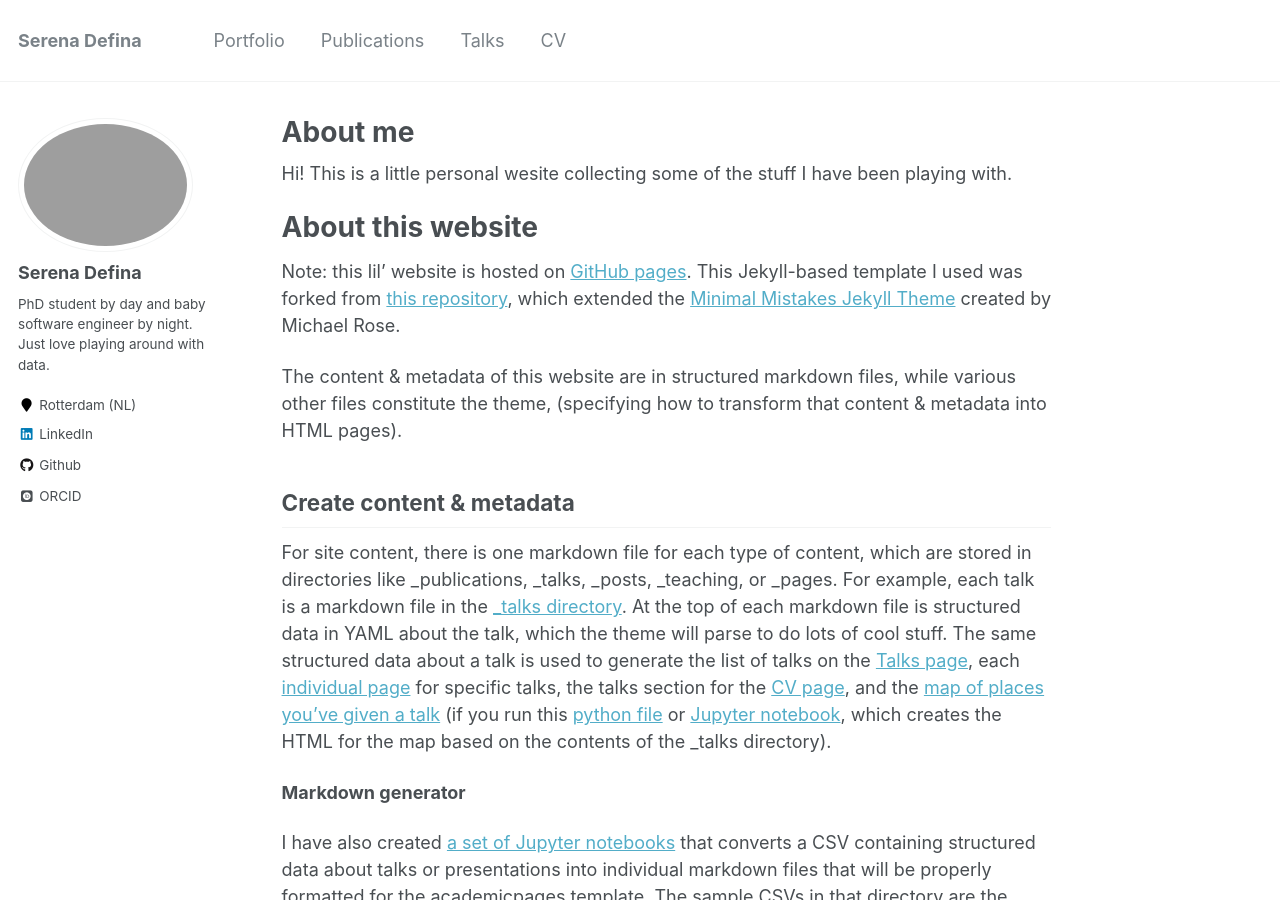
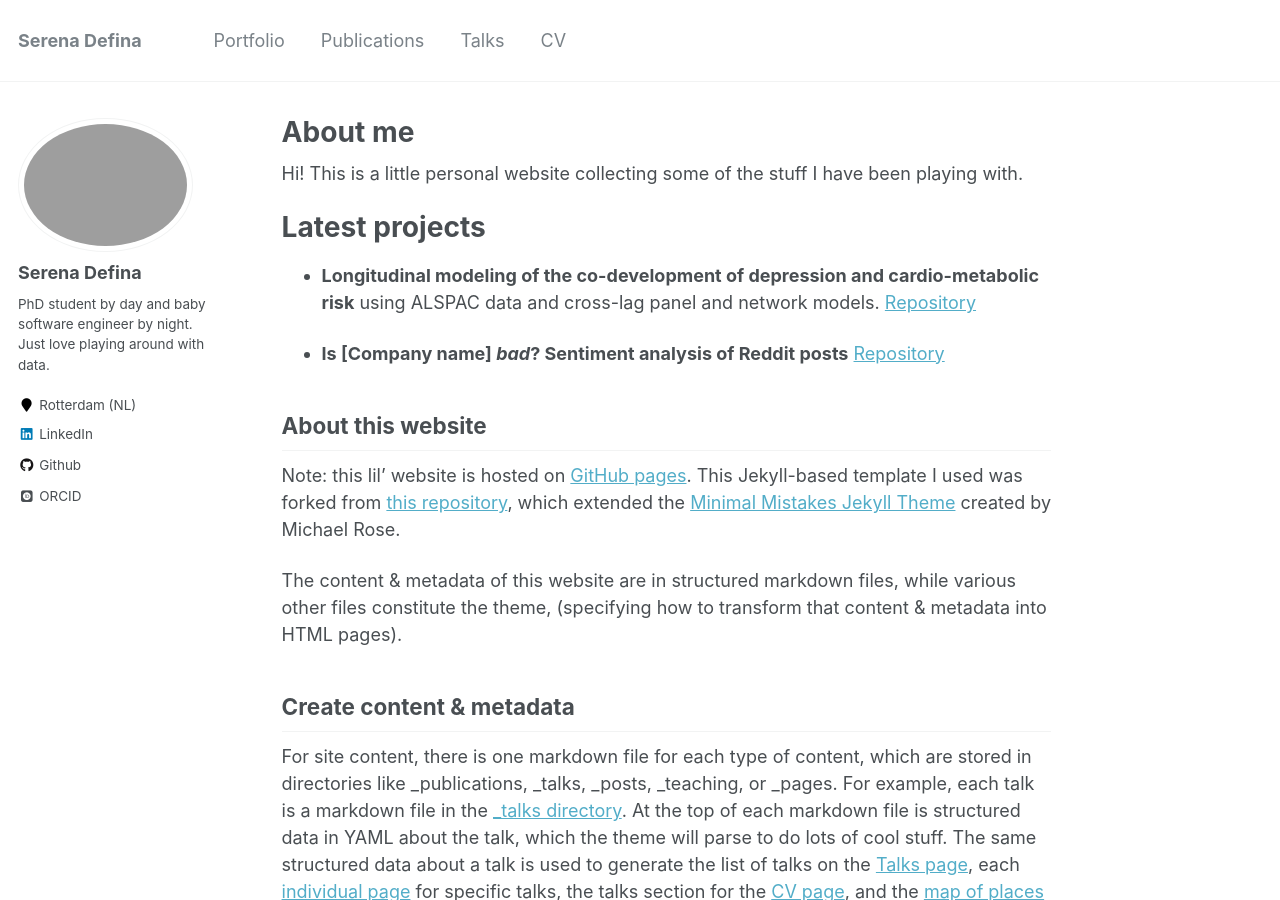
Before and after one commit to SereDef/seredef.github.io, a Jekyll site: the page built from _pages/about.md, in a window 1280 px wide and 900 px high. Built offline with Jekyll 4.4.1, drawn with Linux system fonts in a browser that asks for light colours; some web fonts are replaced.

```diff
--- a/_config.yml
+++ b/_config.yml
@@ -102,7 +102,7 @@ author:
   instagram        :
   impactstory      : # "https://profiles.impactstory.org/u/xxxx-xxxx-xxxx-xxxx"
   lastfm           :
-  linkedin         : "https://www.linkedin.com/in/serena-defina-684378183/"
+  linkedin         : "serena-defina-684378183/"
   orcid            : "https://orcid.org/0000-0003-3344-6597"
   pinterest        :
   soundcloud       :
--- a/_pages/about.md
+++ b/_pages/about.md
@@ -8,11 +8,19 @@ redirect_from:
   - /about.html
 ---
 
-Hi! This is a little personal wesite collecting some of the stuff I have been playing with.
+Hi! This is a little personal website collecting some of the stuff I have been playing with.
+
+Latest projects
+======
+
+- **Longitudinal modeling of the co-development of depression and cardio-metabolic risk** using ALSPAC data and cross-lag panel and network models. [Repository](https://github.com/SereDef/comorb-longit-project)
+
+- **Is [Company name] _bad_? Sentiment analysis of Reddit posts** [Repository]()
+
 
 
 About this website
-======
+------
 
 Note: this lil' website is hosted on [GitHub pages](https://pages.github.com). This Jekyll-based template I used was forked from [this repository](https://github.com/academicpages/academicpages.github.io), which extended the [Minimal Mistakes Jekyll Theme](https://mmistakes.github.io/minimal-mistakes/) created by Michael Rose.
 
```
Also changed, not shown: README.md (+2 -21 lines).
